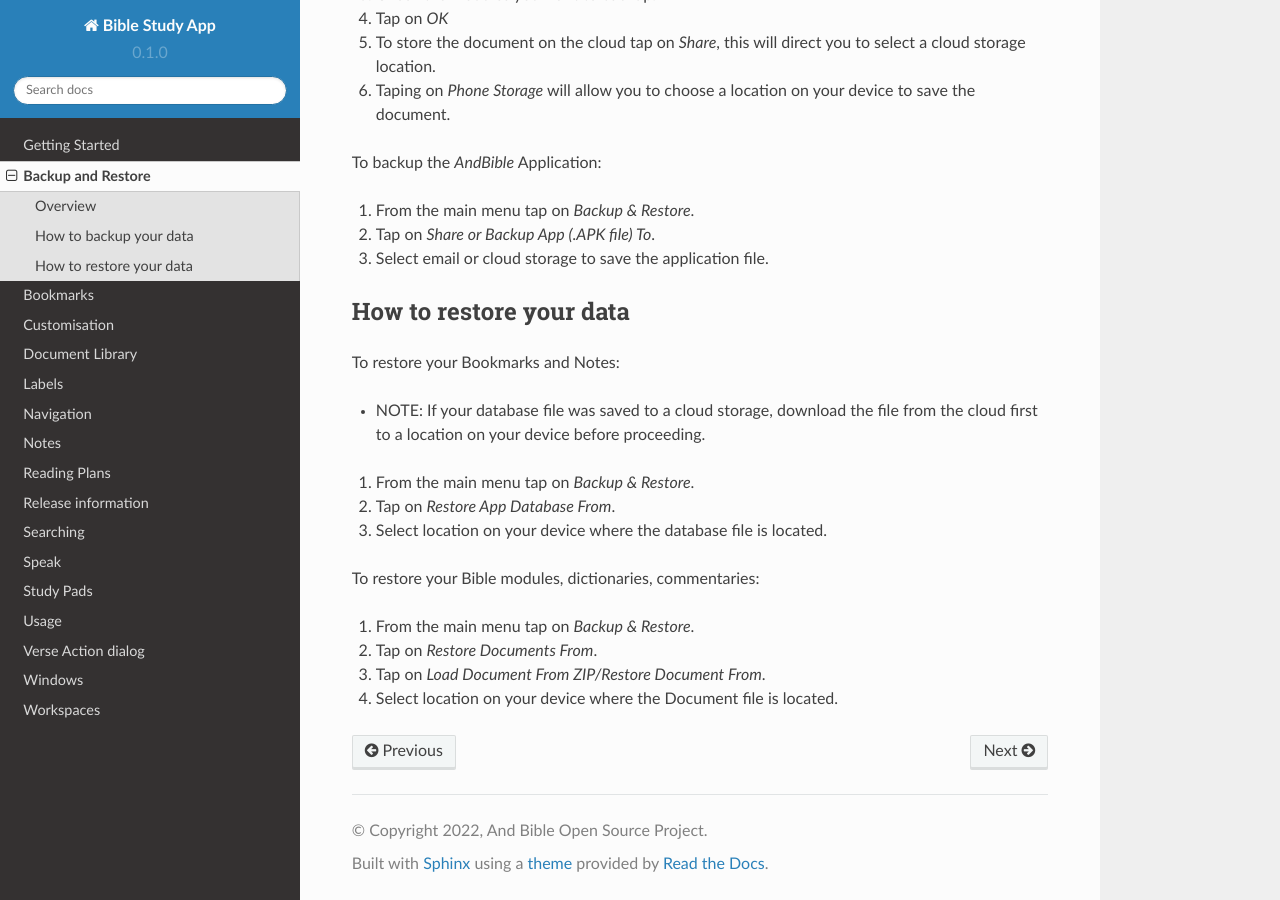
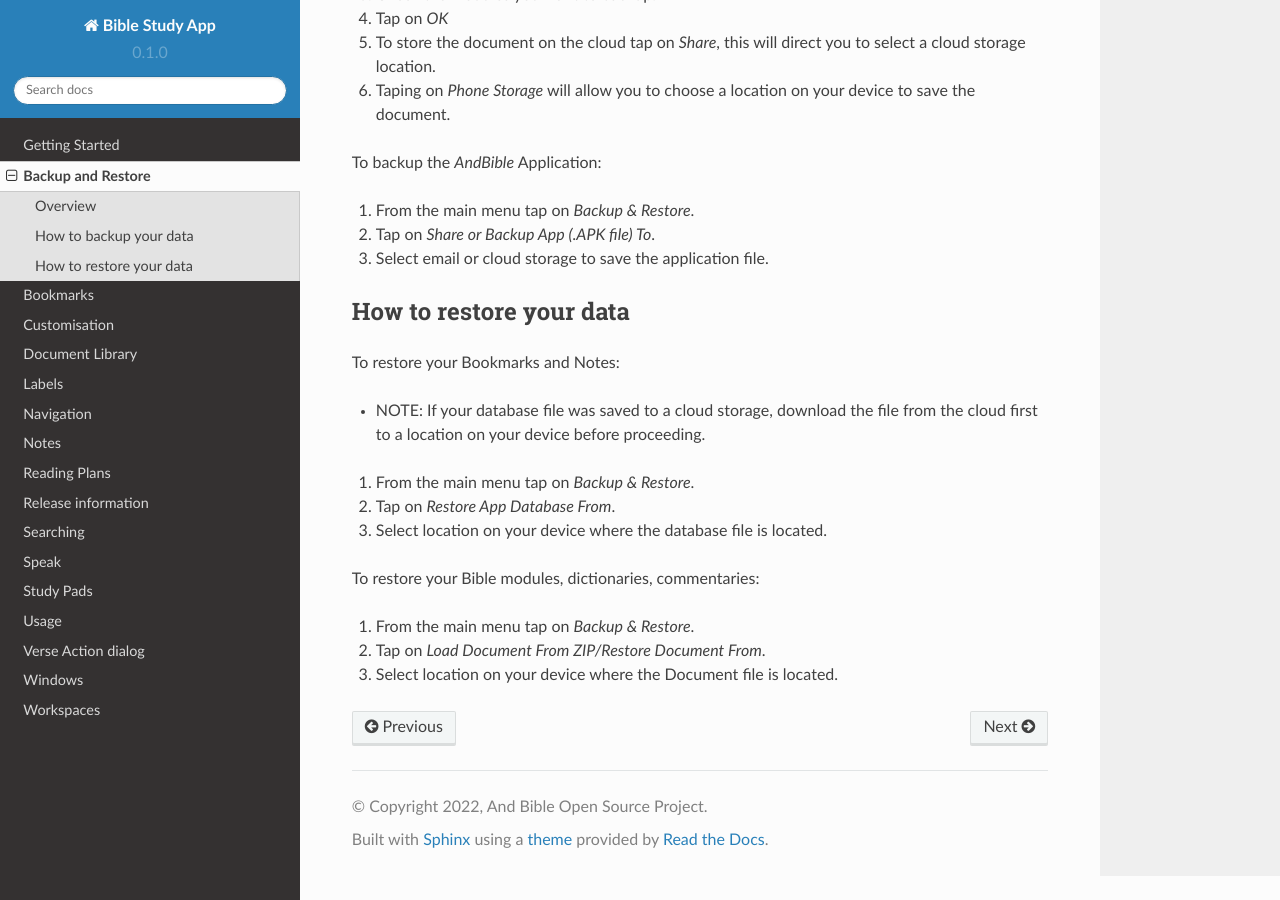
Before and after one commit to AndBible/docs, a Sphinx documentation site: the page built from docs/source/backup_restore.rst, in a window 1280 px wide and 900 px high, scrolled down 721 px. Built offline with Sphinx 7.4.7 and the Read the Docs theme 2.0.0, drawn with Linux system fonts in a browser that asks for light colours; pages that are not in the unit, such as notebooks, are missing from menus.

Commit message:
Drop stale step module restore.

```diff
--- a/docs/source/backup_restore.rst
+++ b/docs/source/backup_restore.rst
@@ -45,6 +45,5 @@ To restore your Bookmarks and Notes:
 To restore your Bible modules, dictionaries, commentaries:
 
 #. From the main menu tap on `Backup & Restore`.
-#. Tap on `Restore Documents From`.
 #. Tap on `Load Document From ZIP/Restore Document From`.
 #. Select location on your device where the Document file is located.
```
